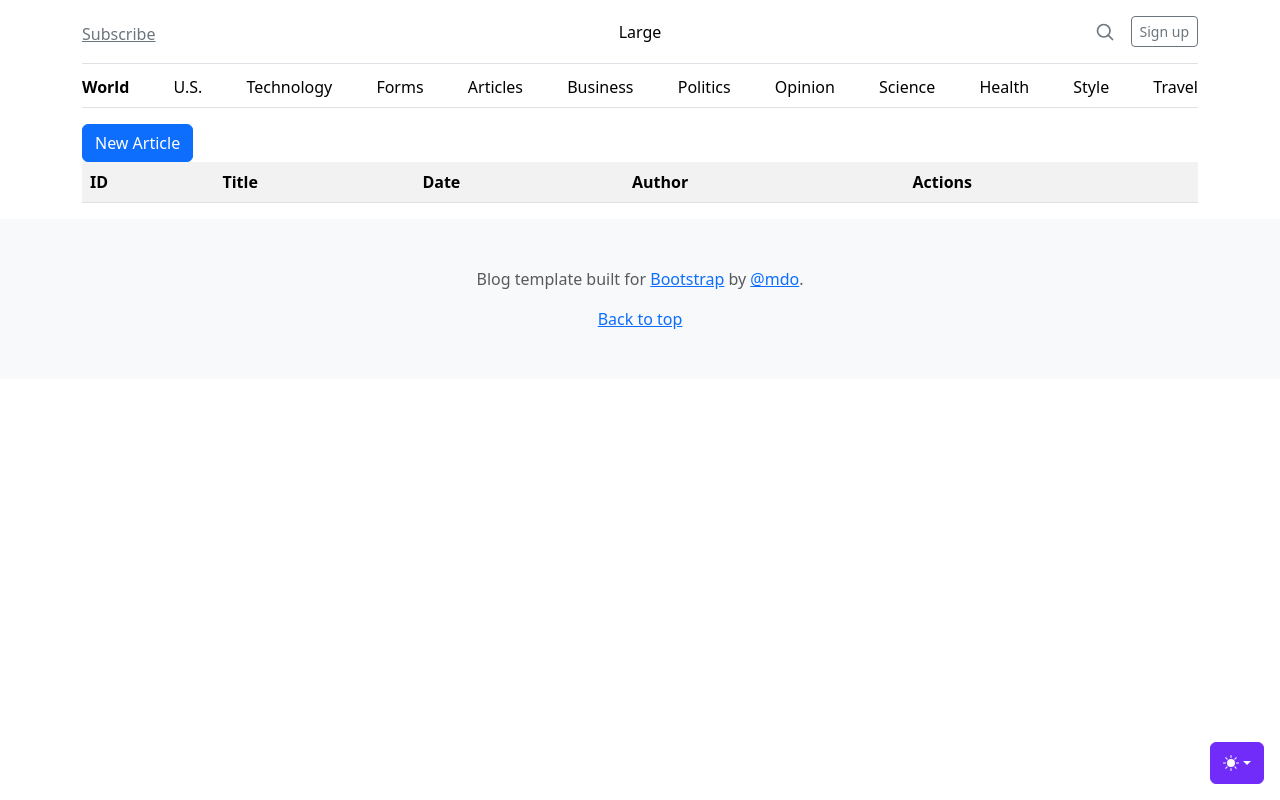
After one commit to KirkeKadarik/learnphp, a PHP site: page /views/articles/index.php in a window 1280 px wide. The commit adds this page. Run offline with PHP 8.4, Linux system fonts and the light colour scheme; lists and menus that the app fills with data are empty.

Commit message:
Add ArticlesController and index and create pages for articles

```diff
--- a/routes.php
+++ b/routes.php
@@ -1,5 +1,6 @@
 <?php
 
+use App\Controllers\ArticlesController;
 use App\Controllers\PublicController;
 use App\Router;
 
@@ -11,3 +12,7 @@ Router::get('/tech', [PublicController::class, 'tech']);
 
 Router::get('/forms', [PublicController::class, 'forms']);
 Router::post('/forms', [PublicController::class, 'answer']);
+
+Router::get('/admin/articles', [ArticlesController::class, 'index']);
+Router::get('/admin/articles/create', [ArticlesController::class, 'create']);
+Router::post('/admin/articles', [ArticlesController::class, 'store']);
--- /dev/null
+++ b/views/articles/index.php
@@ -0,0 +1,32 @@
+<?php include __DIR__ . '/../partials/header.php'; ?>
+<main class="container">
+    <a href="/admin/articles/create" Class="btn btn-primary">New Article</a>
+    <table class="table table-striped table-hover">
+        <thread>
+            <th>ID</th>
+            <th>Title</th>
+            <th>Date</th>
+            <th>Author</th>
+            <th>Actions</th>
+        </thread>
+        <tbody>
+            <?php foreach (($articles ?? []) as $article) : ?>
+                <tr>
+                    <td><?= $article->id ?></td>
+                    <td><?= $article->title ?></td>
+                    <td><?= $article->date ?></td>
+                    <td><?= $article->author ?></td>
+                    <td>
+                        <div class="btn-group">
+                            <a href="#" class="btn btn-info">View</a>
+                            <a href="#" class="btn btn-warning">Edit</a>
+                            <a href="#" class="btn btn-danger">Delete</a>
+                        </div>
+                    </td>
+
+                </tr>
+            <?php endforeach; ?>
+        </tbody>
+    </table>
+</main>
+<?php include __DIR__ . '/../partials/footer.php'; ?>
--- a/views/partials/nav.php
+++ b/views/partials/nav.php
@@ -41,7 +41,7 @@
           <a class="nav-item nav-link link-body-emphasis" href="/us">U.S.</a>
           <a class="nav-item nav-link link-body-emphasis" href="/tech">Technology</a>
           <a class="nav-item nav-link link-body-emphasis" href="/forms">Forms</a>
-          <a class="nav-item nav-link link-body-emphasis" href="#">Culture</a>
+          <a class="nav-item nav-link link-body-emphasis" href="/admin/articles">Articles</a>
           <a class="nav-item nav-link link-body-emphasis" href="#">Business</a>
           <a class="nav-item nav-link link-body-emphasis" href="#">Politics</a>
           <a class="nav-item nav-link link-body-emphasis" href="#">Opinion</a>
--- a/views/partials/posts.php
+++ b/views/partials/posts.php
@@ -1,5 +1,5 @@
           <h3 class="pb-4 mb-4 fst-italic border-bottom">From the Firehose</h3>
-          <?php foreach ($articles as $article): ?>
+          <?php foreach (($articles ?? []) as $article): ?>
           <article class="blog-post">
 
             <h2 class="blog-post-title mb-1"><?=$article->title?></h2>
```
Also changed, not shown: src/Controllers/ArticlesController.php (added, +29 -0 lines), views/articles/create.php (added, +23 -0 lines).
